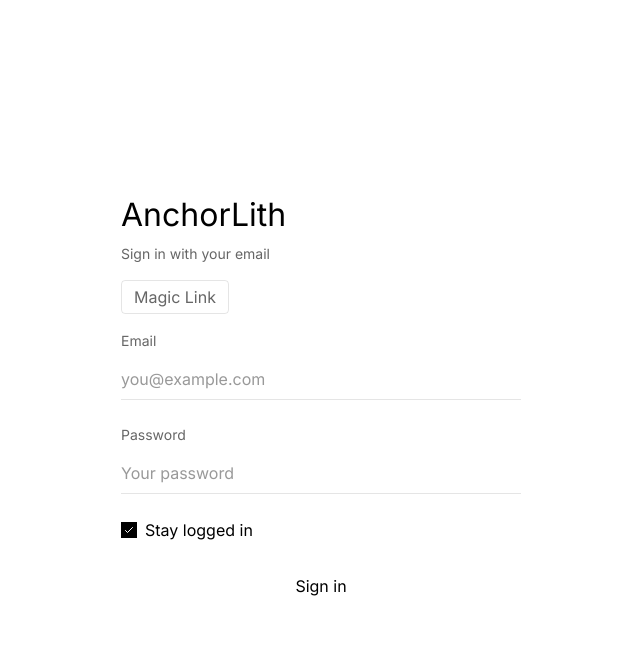
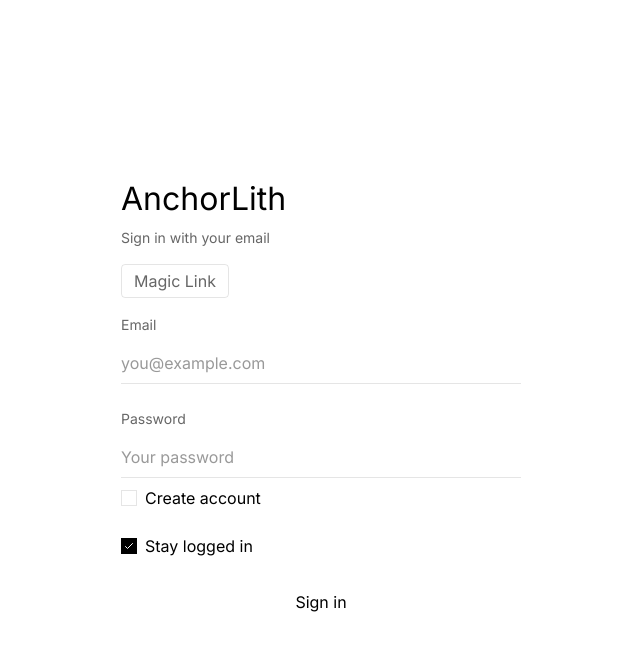
Before and after one commit to culubo/anchorlith, a Next.js app: page /login in a window 1280 px wide. Both pictures are taken after a click on the button "Password". Shown: the top 650 px of the page, without its empty margins (319-959 px from the left). Built offline with nearby package versions, Linux system fonts and the light colour scheme; no server answers.

Commit message:
feat(auth): add create-account option to password mode (local branch, do not push)

```diff
--- a/app/(auth)/login/page.tsx
+++ b/app/(auth)/login/page.tsx
@@ -12,6 +12,7 @@ export default function LoginPage() {
   const [message, setMessage] = useState('')
   const [mode, setMode] = useState<'magic' | 'password'>('magic')
   const [password, setPassword] = useState('')
+  const [createAccount, setCreateAccount] = useState(false)
 
   // Check if Supabase is configured
   const supabaseUrl = process.env.NEXT_PUBLIC_SUPABASE_URL
@@ -85,7 +86,22 @@ export default function LoginPage() {
           setLoading(false)
         }
       } else {
-        // Classic password sign-in
+        // Password mode: either sign in or create account
+        if (createAccount) {
+          const { data, error } = await supabase.auth.signUp({ email, password })
+          if (error) {
+            setMessage(`Error: ${error.message}`)
+            setLoading(false)
+          } else {
+            // If an immediate session was created (emailless or auto-confirm), redirect; otherwise prompt to confirm
+            if ((data as any)?.session) {
+              window.location.href = '/today'
+            } else {
+              setMessage('Account created. Check your email to confirm your account before signing in.')
+              setLoading(false)
+            }
+          }
+        } else {
           const { error } = await supabase.auth.signInWithPassword({ email, password })
           if (error) {
             setMessage(`Error: ${error.message}`)
@@ -93,6 +109,7 @@ export default function LoginPage() {
           } else {
             // Successful sign-in - redirect to app
             window.location.href = '/today'
+          }
         }
       }
     } catch (err: unknown) {
@@ -162,6 +179,14 @@ export default function LoginPage() {
                 placeholder="Your password"
                 disabled={loading}
               />
+
+              <div className="mt-2">
+                <Checkbox
+                  checked={createAccount}
+                  onChange={(e) => setCreateAccount(e.target.checked)}
+                  label="Create account"
+                />
+              </div>
             </div>
           )}
 
@@ -178,7 +203,7 @@ export default function LoginPage() {
             disabled={loading}
             className="w-full py-2 text-text-primary hover:text-text-secondary transition-colors disabled:opacity-50 disabled:cursor-not-allowed"
           >
-            {loading ? (mode === 'magic' ? 'Sending...' : 'Signing in...') : (mode === 'magic' ? 'Send magic link' : 'Sign in')}
+            {loading ? (mode === 'magic' ? 'Sending...' : (createAccount ? 'Creating...' : 'Signing in...')) : (mode === 'magic' ? 'Send magic link' : (createAccount ? 'Create account' : 'Sign in'))}
           </button>
 
           {message && (
```
Lines whose indentation alone changed are shown as unchanged.
